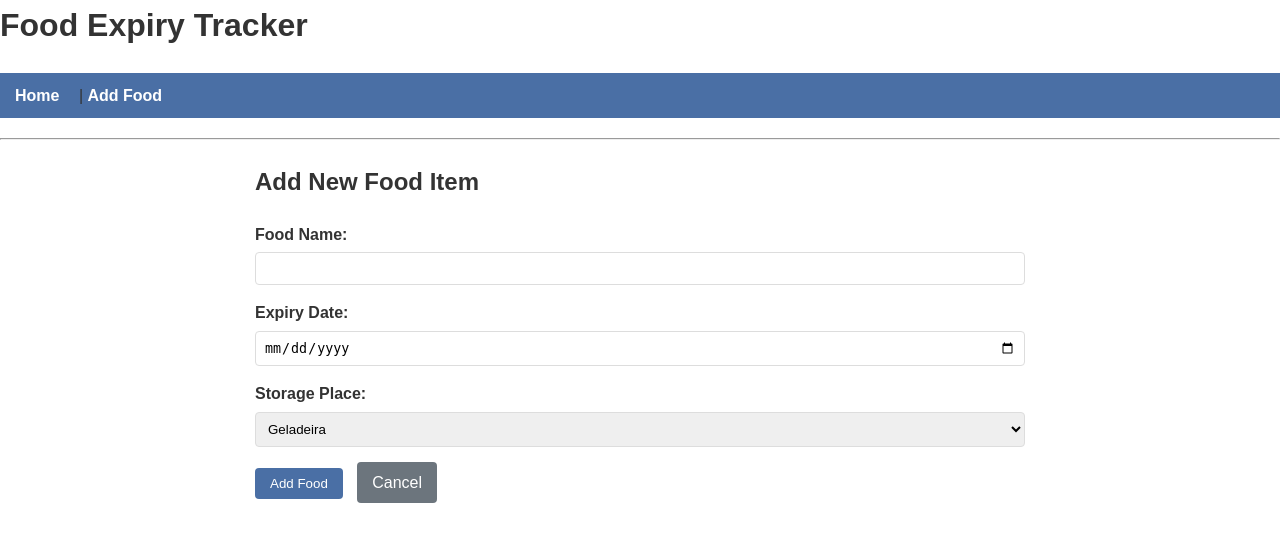
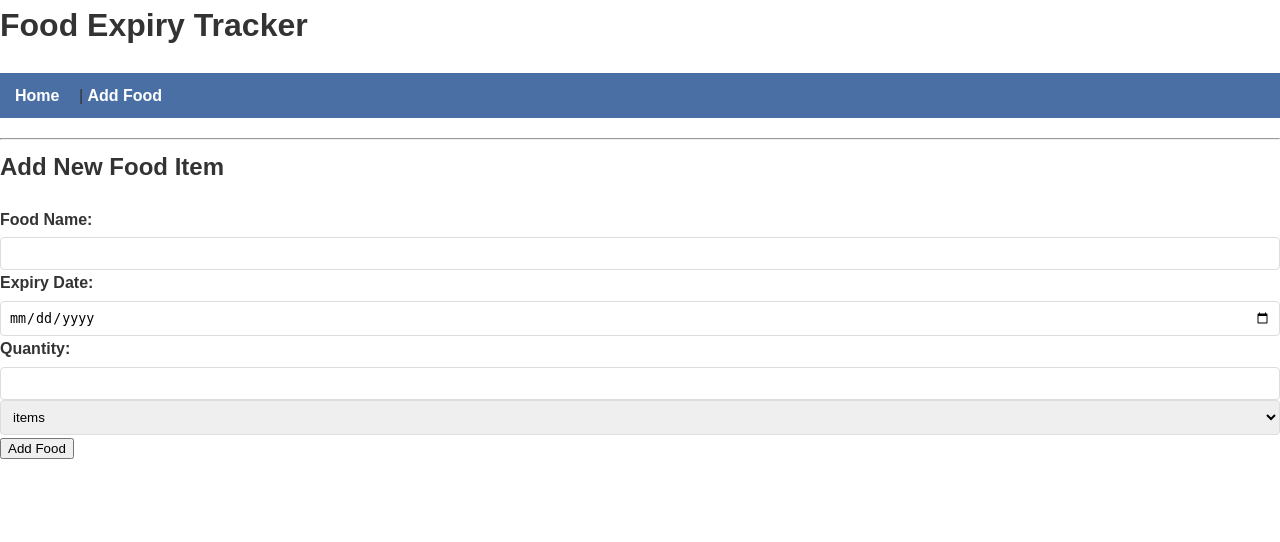
Before and after one commit to raysuo/food-expiry-tracker, a Flask app: page /add in a window 1280 px wide. Shown: the top 542 px of the page. Run offline with Flask 3, Linux system fonts and the light colour scheme.

Commit message:
added quantity(still not finished)

```diff
--- a/app.py
+++ b/app.py
@@ -1,21 +1,51 @@
-from flask import Flask, render_template, request, redirect, url_for
+from flask import Flask, render_template, request, redirect, url_for, abort
 from datetime import datetime
 import sqlite3
 
 app = Flask(__name__)
 
+# Database initialization with quantity support
 def init_db():
     conn = sqlite3.connect('food.db')
     c = conn.cursor()
-    c.execute('''CREATE TABLE IF NOT EXISTS foods
-                 (id INTEGER PRIMARY KEY AUTOINCREMENT,
-                 name TEXT NOT NULL,
-                 expiry_date DATE NOT NULL,
-                 added_date DATE NOT NULL,
-                 place TEXT NOT NULL)''')
+
+    # Create table with new quantity fields
+    c.execute('''
+        CREATE TABLE IF NOT EXISTS foods (
+            id INTEGER PRIMARY KEY AUTOINCREMENT,
+            name TEXT NOT NULL,
+            expiry_date DATE NOT NULL,
+            added_date DATE NOT NULL,
+            quantity REAL NOT NULL,
+            quantity_unit TEXT NOT NULL CHECK(quantity_unit IN ('g', 'kg', 'ml', 'L', 'items')),
+            place TEXT NOT NULL
+        )
+    ''')
     conn.commit()
     conn.close()
 
+# Migration for existing databases
+def migrate_db():
+    conn = sqlite3.connect('food.db')
+    c = conn.cursor()
+
+    try:
+        # Check if columns exist
+        c.execute("PRAGMA table_info(foods)")
+        columns = [col[1] for col in c.fetchall()]
+
+        if 'quantity' not in columns:
+            # Add new columns with default values
+            c.execute("ALTER TABLE foods ADD COLUMN quantity REAL DEFAULT 1.0")
+            c.execute("ALTER TABLE foods ADD COLUMN quantity_unit TEXT DEFAULT 'items'")
+            conn.commit()
+    except sqlite3.Error as e:
+        print(f"Migration error: {e}")
+    finally:
+        conn.close()
+
+# Initialize database with migration
+migrate_db()
 init_db()
 
 @app.route('/')
@@ -50,33 +80,78 @@ def index():
         food_list.append({
             'id': food[0],
             'name': food[1],
-            'place': food[4],
             'expiry_date': food[2],
             'added_date': food[3],
+            'quantity': food[4],
+            'quantity_unit': food[5],
             'status': status,
-            'days_left': days_left
+            'days_left': days_left,
+            'place': food[6]
         })
 
-    return render_template('index.html', foods=food_list, current_filter=filter_type)
+    return render_template('index.html',
+                         foods=food_list,
+                         current_filter=filter_type)
 
 @app.route('/add', methods=['GET', 'POST'])
 def add_food():
     if request.method == 'POST':
         name = request.form['name']
         expiry_date = request.form['expiry_date']
+        quantity = float(request.form.get('quantity', 1))
+        quantity_unit = request.form.get('quantity_unit', 'items')
         added_date = datetime.now().strftime('%Y-%m-%d')
         place = request.form['place']
 
         conn = sqlite3.connect('food.db')
         c = conn.cursor()
-        c.execute("INSERT INTO foods (name, expiry_date, added_date, place) VALUES (?, ?, ?, ?)",
-                  (name, expiry_date, added_date, place))
+        c.execute('''
+            INSERT INTO foods
+            (name, expiry_date, added_date, quantity, quantity_unit, place)
+            VALUES (?, ?, ?, ?, ?, ?)
+        ''', (name, expiry_date, added_date, quantity, quantity_unit, place))
         conn.commit()
         conn.close()
-
         return redirect(url_for('index'))
 
     return render_template('add_food.html')
+
+@app.route('/edit/<int:food_id>', methods=['GET', 'POST'])
+def edit_food(food_id):
+    conn = sqlite3.connect('food.db')
+    c = conn.cursor()
+
+    if request.method == 'POST':
+        name = request.form['name']
+        expiry_date = request.form['expiry_date']
+        quantity = float(request.form['quantity'])
+        quantity_unit = request.form['quantity_unit']
+        place = request.form['place']
+
+        c.execute('''
+            UPDATE foods
+            SET name=?, expiry_date=?, quantity=?, quantity_unit=?, place=?
+            WHERE id=?
+        ''', (name, expiry_date, quantity, quantity_unit, place, food_id))
+        conn.commit()
+        conn.close()
+        return redirect(url_for('index'))
+
+    c.execute("SELECT * FROM foods WHERE id=?", (food_id,))
+    food = c.fetchone()
+    conn.close()
+
+    if not food:
+        abort(404)
+
+    return render_template('edit_food.html', food={
+        'id': food[0],
+        'name': food[1],
+        'expiry_date': food[2],
+        'quantity': food[4],
+        'quantity_unit': food[5],
+        'place':food[6]
+    })
 
 @app.route('/delete/<int:food_id>')
 def delete_food(food_id):
@@ -89,4 +164,3 @@ def delete_food(food_id):
 
 if __name__ == '__main__':
     app.run(host='0.0.0.0', port=5000)
-    #app.run(debug=True)
--- a/templates/add_food.html
+++ b/templates/add_food.html
@@ -1,29 +1,27 @@
 {% extends "base.html" %}
 
 {% block content %}
-<div class="container">
 <h2>Add New Food Item</h2>
 <form method="POST">
-        <div class="form-group">
+    <div>
         <label for="name">Food Name:</label>
         <input type="text" id="name" name="name" required>
     </div>
-        <div class="form-group">
+    <div>
         <label for="expiry_date">Expiry Date:</label>
         <input type="date" id="expiry_date" name="expiry_date" required>
     </div>
-        <div class="form-group">
-            <label for="place">Storage Place:</label>
-            <select id="place" name="place" required>
-                <option value="Fridge">Geladeira</option>
-                <option value="Freezer">Freezer</option>
-                <option value="Kitchen">Armario Cozinha</option>
-                <option value="Ripostiglio">Ripostiglio</option>
-                <option value="Basement">Cantina</option>
+    <div>
+        <label for="quantity">Quantity:</label>
+        <input type="number" step="0.01" id="quantity" name="quantity" required>
+        <select name="quantity_unit">
+            <option value="g">grams</option>
+            <option value="kg">kilograms</option>
+            <option value="ml">milliliters</option>
+            <option value="L">liters</option>
+            <option value="items" selected>items</option>
         </select>
     </div>
-        <button type="submit" class="btn">Add Food</button>
-        <a href="{{ url_for('index') }}" class="btn" style="background-color: #6c757d; margin-left: 10px;">Cancel</a>
+    <button type="submit">Add Food</button>
 </form>
-</div>
 {% endblock %}
```
Also changed, not shown: templates/edit_food.html (added, +27 -0 lines), templates/index.html (+6 -8 lines), food.db. Lines whose indentation alone changed are shown as unchanged.
